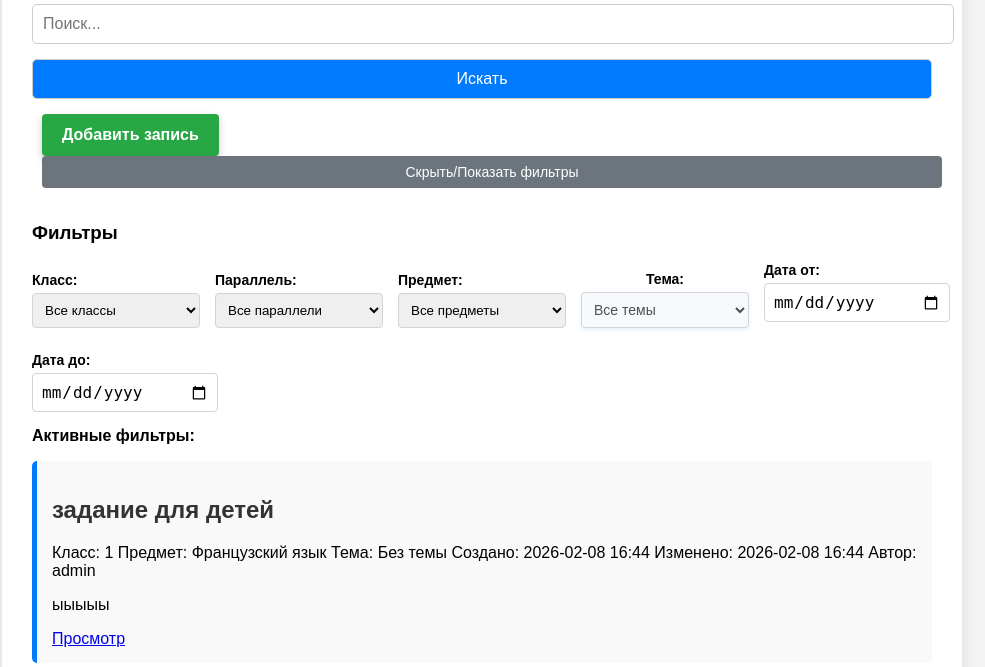
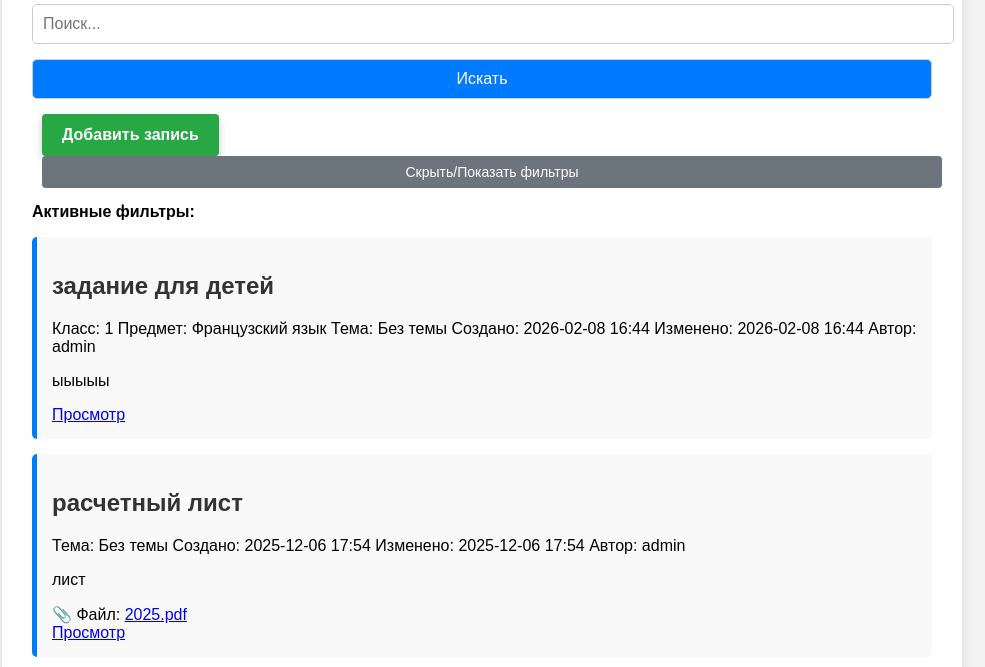
Before and after one commit to os-leap/VKR, a Flask app: page / in a window 1280 px wide. Shown: the part 198-865 px from the top of the page, without its empty margins (158-1143 px from the left). Run offline with Flask 3, Linux system fonts and the light colour scheme; the visitor is signed in with stand-in values (Sample User, id 1).

Commit message:
**Hide Filters by Default**
- Updated `templates/index.html`: Added `hidden` class to `.advanced-filter-panel` by default; modified `toggleFilters()` function to manage visibility via `classList.toggle('hidden')`
- Adjusted `index.html` structure to ensure filters are initially hidden and only revealed via toggle button

Filters are now hidden by default, improving interface clarity. Users can reveal them using the "Скрыть/Показать фильтры" button.

```diff
--- a/templates/index.html
+++ b/templates/index.html
@@ -49,7 +49,7 @@
     </div>
 
     <!-- Панель расширенной фильтрации -->
-    <div class="advanced-filter-panel" id="advancedFilterPanel">
+    <div class="advanced-filter-panel hidden" id="advancedFilterPanel">
       <h3>Фильтры</h3>
       <form method="GET" action="{{ url_for('index') }}">
         <div class="filter-grid">
```
Also changed, not shown: 1 other file.
